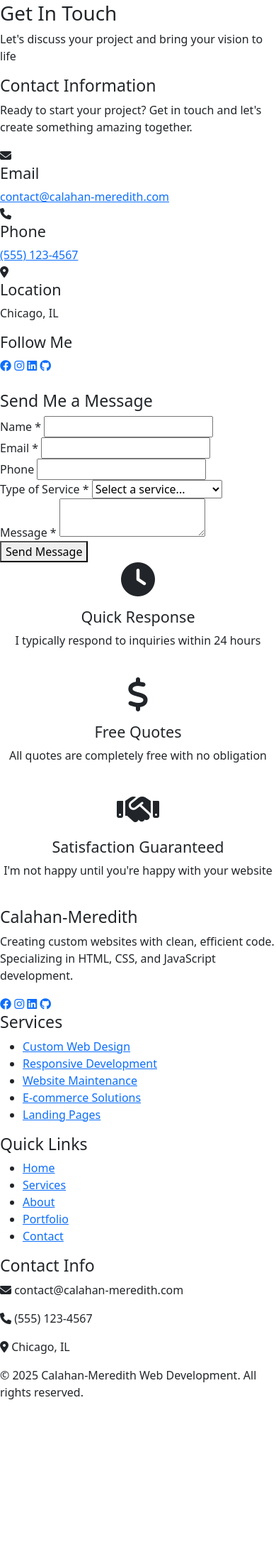
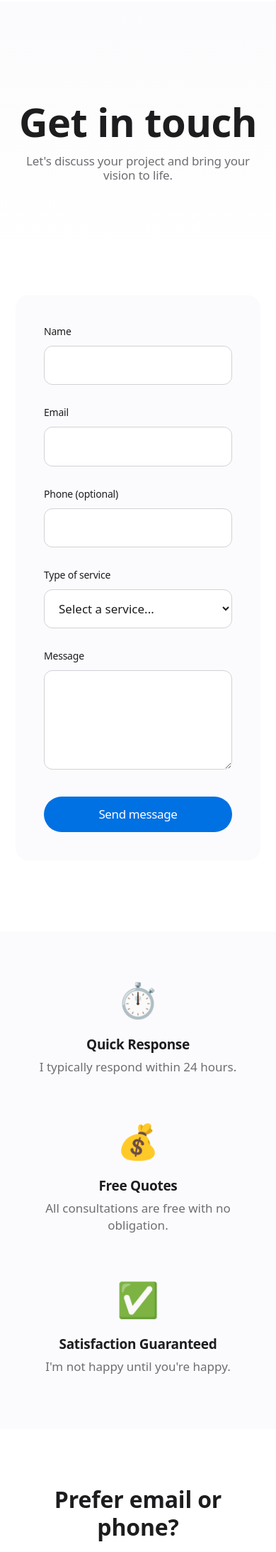
Before and after one commit to Ben-Meredith/Calihan-Meredith, a Flask app: page /contact in a window 390 px wide. Shown: the part 54-2240 px from the top of the page at 71% size. Before the commit the page ends 2025 px from the top, so only its background shows below. Run offline with Flask 3, Linux system fonts and the light colour scheme.

Commit message:
Update contact.html

```diff
--- a/templates/contact.html
+++ b/templates/contact.html
@@ -4,81 +4,41 @@
 
 {% block content %}
 
-<!-- Page Header -->
-<section class="page-header">
-    <div class="container-custom">
-        <h1>Get In Touch</h1>
-        <p>Let's discuss your project and bring your vision to life</p>
+<!-- Hero -->
+<section style="background: linear-gradient(180deg, #fbfbfd 0%, #ffffff 100%); padding: 140px 22px 100px; text-align: center;">
+    <div style="max-width: 980px; margin: 0 auto;">
+        <h1 style="font-size: 72px; font-weight: 600; line-height: 1.05556; letter-spacing: -0.009em; margin-bottom: 16px; color: #1d1d1f;">
+            Get in touch
+        </h1>
+        <p style="font-size: 28px; line-height: 1.14286; letter-spacing: -0.01em; color: #6e6e73; max-width: 700px; margin: 0 auto;">
+            Let's discuss your project and bring your vision to life.
+        </p>
     </div>
 </section>
 
-<!-- Contact Section -->
-<section class="contact-section">
-    <div class="container-custom">
-        <div class="row">
-            <div class="col-md-6 mb-4">
-                <div class="contact-info-card">
-                    <h3>Contact Information</h3>
-                    <p>Ready to start your project? Get in touch and let's create something amazing together.</p>
+<!-- Contact Form (Apple-style: centered, minimal) -->
+<section style="padding: 60px 22px 100px;">
+    <div style="max-width: 700px; margin: 0 auto;">
+        <form id="contactForm" action="/submit-contact" method="POST" style="background: #fbfbfd; padding: 60px; border-radius: 18px;">
 
-                    <div class="contact-info-item">
-                        <i class="fas fa-envelope"></i>
-                        <div>
-                            <h4>Email</h4>
-                            <a href="mailto:contact@calahan-meredith.com">contact@calahan-meredith.com</a>
-                        </div>
+            <div style="margin-bottom: 28px;">
+                <label for="name" style="display: block; margin-bottom: 10px; font-size: 14px; color: #1d1d1f; letter-spacing: -0.016em;">Name</label>
+                <input type="text" id="name" name="name" required style="width: 100%; padding: 14px 16px; border: 1px solid #d2d2d7; border-radius: 12px; font-size: 17px; font-family: inherit; background: #ffffff; color: #1d1d1f; transition: all 0.3s;">
             </div>
 
-                    <div class="contact-info-item">
-                        <i class="fas fa-phone"></i>
-                        <div>
-                            <h4>Phone</h4>
-                            <a href="tel:+15551234567">(555) 123-4567</a>
-                        </div>
+            <div style="margin-bottom: 28px;">
+                <label for="email" style="display: block; margin-bottom: 10px; font-size: 14px; color: #1d1d1f; letter-spacing: -0.016em;">Email</label>
+                <input type="email" id="email" name="email" required style="width: 100%; padding: 14px 16px; border: 1px solid #d2d2d7; border-radius: 12px; font-size: 17px; font-family: inherit; background: #ffffff; color: #1d1d1f; transition: all 0.3s;">
             </div>
 
-                    <div class="contact-info-item">
-                        <i class="fas fa-map-marker-alt"></i>
-                        <div>
-                            <h4>Location</h4>
-                            <p>Chicago, IL</p>
-                        </div>
+            <div style="margin-bottom: 28px;">
+                <label for="phone" style="display: block; margin-bottom: 10px; font-size: 14px; color: #1d1d1f; letter-spacing: -0.016em;">Phone (optional)</label>
+                <input type="tel" id="phone" name="phone" style="width: 100%; padding: 14px 16px; border: 1px solid #d2d2d7; border-radius: 12px; font-size: 17px; font-family: inherit; background: #ffffff; color: #1d1d1f; transition: all 0.3s;">
             </div>
 
-                    <div class="contact-social">
-                        <h4>Follow Me</h4>
-                        <div class="social-icons">
-                            <a href="#"><i class="fab fa-facebook"></i></a>
-                            <a href="#"><i class="fab fa-instagram"></i></a>
-                            <a href="#"><i class="fab fa-linkedin"></i></a>
-                            <a href="#"><i class="fab fa-github"></i></a>
-                        </div>
-                    </div>
-                </div>
-            </div>
-
-            <div class="col-md-6">
-                <form class="contact-form" id="contactForm" action="/submit-contact" method="POST">
-                    <h3>Send Me a Message</h3>
-
-                    <div class="form-group">
-                        <label for="name">Name *</label>
-                        <input type="text" id="name" name="name" required>
-                    </div>
-
-                    <div class="form-group">
-                        <label for="email">Email *</label>
-                        <input type="email" id="email" name="email" required>
-                    </div>
-
-                    <div class="form-group">
-                        <label for="phone">Phone</label>
-                        <input type="tel" id="phone" name="phone">
-                    </div>
-
-                    <div class="form-group">
-                        <label for="service">Type of Service *</label>
-                        <select id="service" name="service" required>
+            <div style="margin-bottom: 28px;">
+                <label for="service" style="display: block; margin-bottom: 10px; font-size: 14px; color: #1d1d1f; letter-spacing: -0.016em;">Type of service</label>
+                <select id="service" name="service" required style="width: 100%; padding: 14px 16px; border: 1px solid #d2d2d7; border-radius: 12px; font-size: 17px; font-family: inherit; background: #ffffff; color: #1d1d1f; transition: all 0.3s;">
                     <option value="">Select a service...</option>
                     <option value="new-website">New Website</option>
                     <option value="redesign">Website Redesign</option>
@@ -89,39 +49,83 @@
                 </select>
             </div>
 
-                    <div class="form-group">
-                        <label for="message">Message *</label>
-                        <textarea id="message" name="message" required></textarea>
+            <div style="margin-bottom: 32px;">
+                <label for="message" style="display: block; margin-bottom: 10px; font-size: 14px; color: #1d1d1f; letter-spacing: -0.016em;">Message</label>
+                <textarea id="message" name="message" required style="width: 100%; padding: 14px 16px; border: 1px solid #d2d2d7; border-radius: 12px; font-size: 17px; font-family: inherit; background: #ffffff; color: #1d1d1f; min-height: 140px; resize: vertical; transition: all 0.3s;"></textarea>
             </div>
 
-                    <button type="submit" class="submit-btn">Send Message</button>
+            <button type="submit" style="background: #0071e3; color: white; padding: 12px 22px; border: none; border-radius: 980px; font-size: 17px; letter-spacing: -0.022em; cursor: pointer; width: 100%; font-family: inherit; transition: all 0.3s;">Send message</button>
         </form>
     </div>
+</section>
+
+<!-- Contact Info (Apple-style: 3 columns) -->
+<section style="padding: 60px 22px; background: #fbfbfd;">
+    <div style="max-width: 1068px; margin: 0 auto;">
+        <div style="display: grid; grid-template-columns: repeat(3, 1fr); gap: 40px; text-align: center;">
+
+            <div>
+                <div style="font-size: 48px; margin-bottom: 16px;">⏱️</div>
+                <h3 style="font-size: 21px; font-weight: 600; letter-spacing: -0.016em; margin-bottom: 8px; color: #1d1d1f;">Quick Response</h3>
+                <p style="font-size: 14px; color: #6e6e73; line-height: 1.42859;">I typically respond within 24 hours.</p>
+            </div>
+
+            <div>
+                <div style="font-size: 48px; margin-bottom: 16px;">💰</div>
+                <h3 style="font-size: 21px; font-weight: 600; letter-spacing: -0.016em; margin-bottom: 8px; color: #1d1d1f;">Free Quotes</h3>
+                <p style="font-size: 14px; color: #6e6e73; line-height: 1.42859;">All consultations are free with no obligation.</p>
+            </div>
+
+            <div>
+                <div style="font-size: 48px; margin-bottom: 16px;">✅</div>
+                <h3 style="font-size: 21px; font-weight: 600; letter-spacing: -0.016em; margin-bottom: 8px; color: #1d1d1f;">Satisfaction Guaranteed</h3>
+                <p style="font-size: 14px; color: #6e6e73; line-height: 1.42859;">I'm not happy until you're happy.</p>
+            </div>
+
         </div>
     </div>
 </section>
 
-<!-- Response Time Section -->
-<section class="response-section">
-    <div class="container-custom">
-        <div class="row text-center">
-            <div class="col-md-4 mb-4">
-                <i class="fas fa-clock fa-3x mb-3" style="color: var(--primary-color);"></i>
-                <h4>Quick Response</h4>
-                <p>I typically respond to inquiries within 24 hours</p>
-            </div>
-            <div class="col-md-4 mb-4">
-                <i class="fas fa-dollar-sign fa-3x mb-3" style="color: var(--primary-color);"></i>
-                <h4>Free Quotes</h4>
-                <p>All quotes are completely free with no obligation</p>
-            </div>
-            <div class="col-md-4 mb-4">
-                <i class="fas fa-handshake fa-3x mb-3" style="color: var(--primary-color);"></i>
-                <h4>Satisfaction Guaranteed</h4>
-                <p>I'm not happy until you're happy with your website</p>
-            </div>
+<!-- Alternative Contact -->
+<section style="padding: 80px 22px; text-align: center;">
+    <div style="max-width: 600px; margin: 0 auto;">
+        <h2 style="font-size: 40px; font-weight: 600; letter-spacing: -0.005em; margin-bottom: 20px; color: #1d1d1f;">Prefer email or phone?</h2>
+        <p style="font-size: 17px; color: #6e6e73; line-height: 1.47059; letter-spacing: -0.022em; margin-bottom: 28px;">
+            <a href="mailto:contact@calahan-meredith.com" style="color: #0071e3; text-decoration: none;">contact@calahan-meredith.com</a><br>
+            <a href="tel:+15551234567" style="color: #0071e3; text-decoration: none;">(555) 123-4567</a>
+        </p>
+        <div style="display: flex; justify-content: center; gap: 16px; margin-top: 24px;">
+            <a href="#" style="width: 40px; height: 40px; background: #fbfbfd; border: 1px solid #d2d2d7; border-radius: 50%; display: flex; align-items: center; justify-content: center; color: #1d1d1f; text-decoration: none; transition: all 0.3s;"><i class="fab fa-facebook"></i></a>
+            <a href="#" style="width: 40px; height: 40px; background: #fbfbfd; border: 1px solid #d2d2d7; border-radius: 50%; display: flex; align-items: center; justify-content: center; color: #1d1d1f; text-decoration: none; transition: all 0.3s;"><i class="fab fa-instagram"></i></a>
+            <a href="#" style="width: 40px; height: 40px; background: #fbfbfd; border: 1px solid #d2d2d7; border-radius: 50%; display: flex; align-items: center; justify-content: center; color: #1d1d1f; text-decoration: none; transition: all 0.3s;"><i class="fab fa-linkedin"></i></a>
+            <a href="#" style="width: 40px; height: 40px; background: #fbfbfd; border: 1px solid #d2d2d7; border-radius: 50%; display: flex; align-items: center; justify-content: center; color: #1d1d1f; text-decoration: none; transition: all 0.3s;"><i class="fab fa-github"></i></a>
         </div>
     </div>
 </section>
 
+<style>
+input:focus, select:focus, textarea:focus {
+    outline: none !important;
+    border-color: #0071e3 !important;
+    box-shadow: 0 0 0 4px rgba(0, 113, 227, 0.1) !important;
+}
+
+button:hover {
+    background: #0077ed !important;
+}
+
+a:hover {
+    opacity: 0.8;
+}
+
+@media (max-width: 1068px) {
+    section h1 { font-size: 56px !important; }
+    section h2 { font-size: 32px !important; }
+    section h3 { font-size: 19px !important; }
+    section p { font-size: 17px !important; }
+    section > div > div { grid-template-columns: 1fr !important; }
+    form { padding: 40px !important; }
+}
+</style>
+
 {% endblock %}
```
Lines whose indentation alone changed are shown as unchanged.
